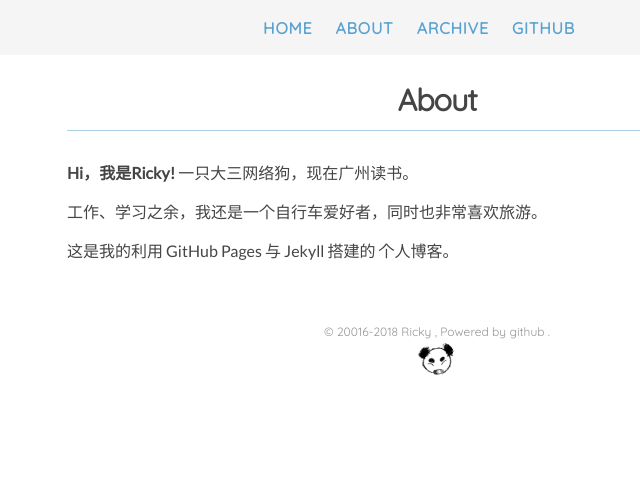
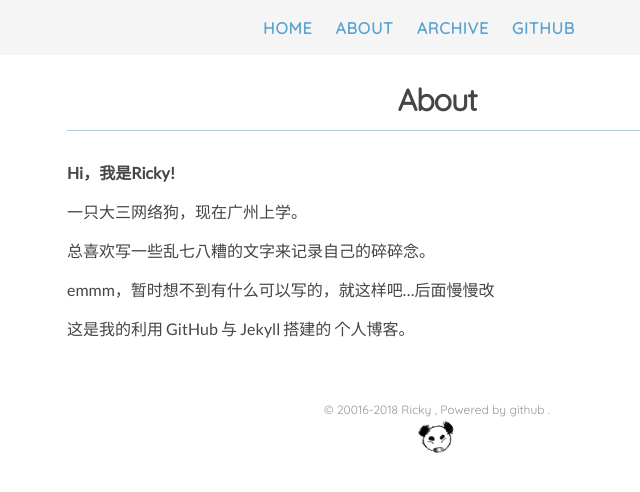
Before and after one commit to Rickylamn/Rickylamn.github.io, a Jekyll site: the page built from about.md, in a window 1280 px wide. Shown: the top 492 px of the page, without its empty margins (203-843 px from the left). Built offline with Jekyll 4.4.1, drawn with Linux system fonts in a browser that asks for light colours; nearby versions of some CDN libraries.

Commit message:
about页面设置

```diff
--- a/about.md
+++ b/about.md
@@ -3,8 +3,12 @@ layout: page
 title: About
 permalink: /about/
 ---
-**Hi，我是Ricky!** 一只大三网络狗，现在广州读书。
+**Hi，我是Ricky!**
 
-工作、学习之余，我还是一个自行车爱好者，同时也非常喜欢旅游。
+一只大三网络狗，现在广州上学。
 
-这是我的利用 GitHub Pages 与 Jekyll 搭建的 个人博客。
+总喜欢写一些乱七八糟的文字来记录自己的碎碎念。
+
+emmm，暂时想不到有什么可以写的，就这样吧...后面慢慢改
+
+这是我的利用 GitHub 与 Jekyll 搭建的 个人博客。
```
